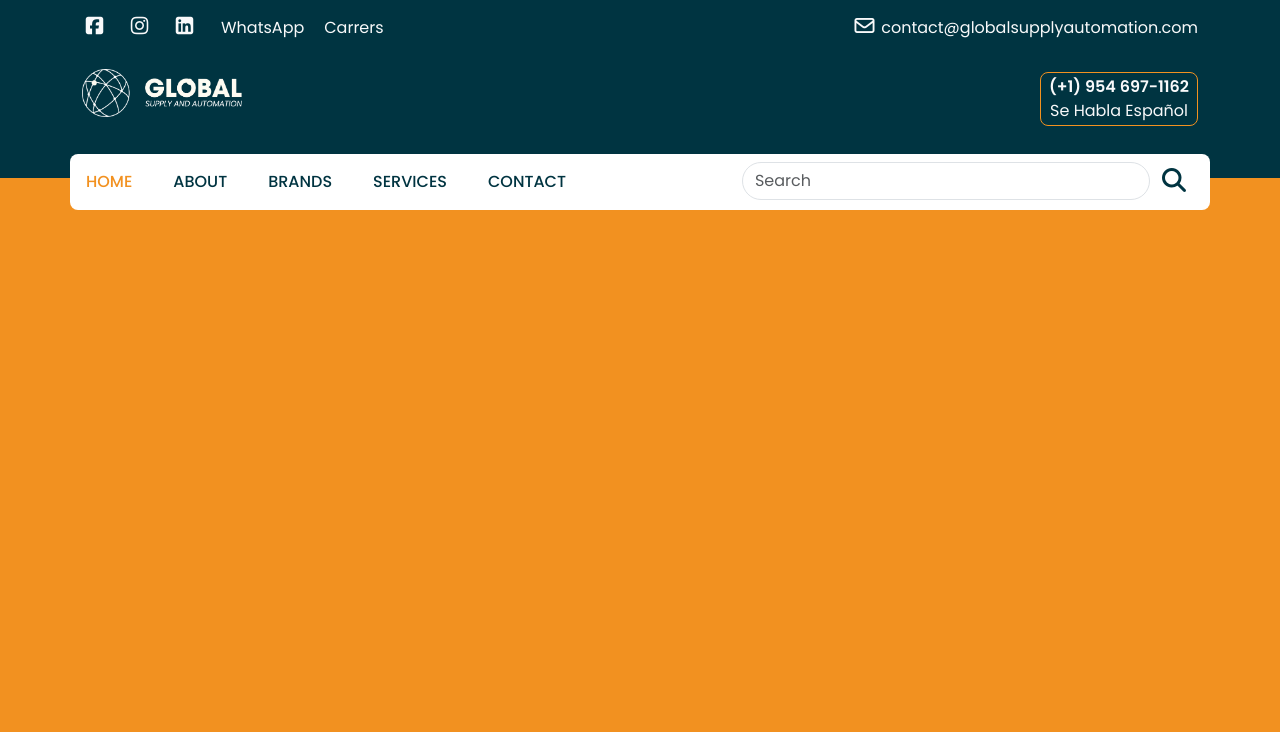
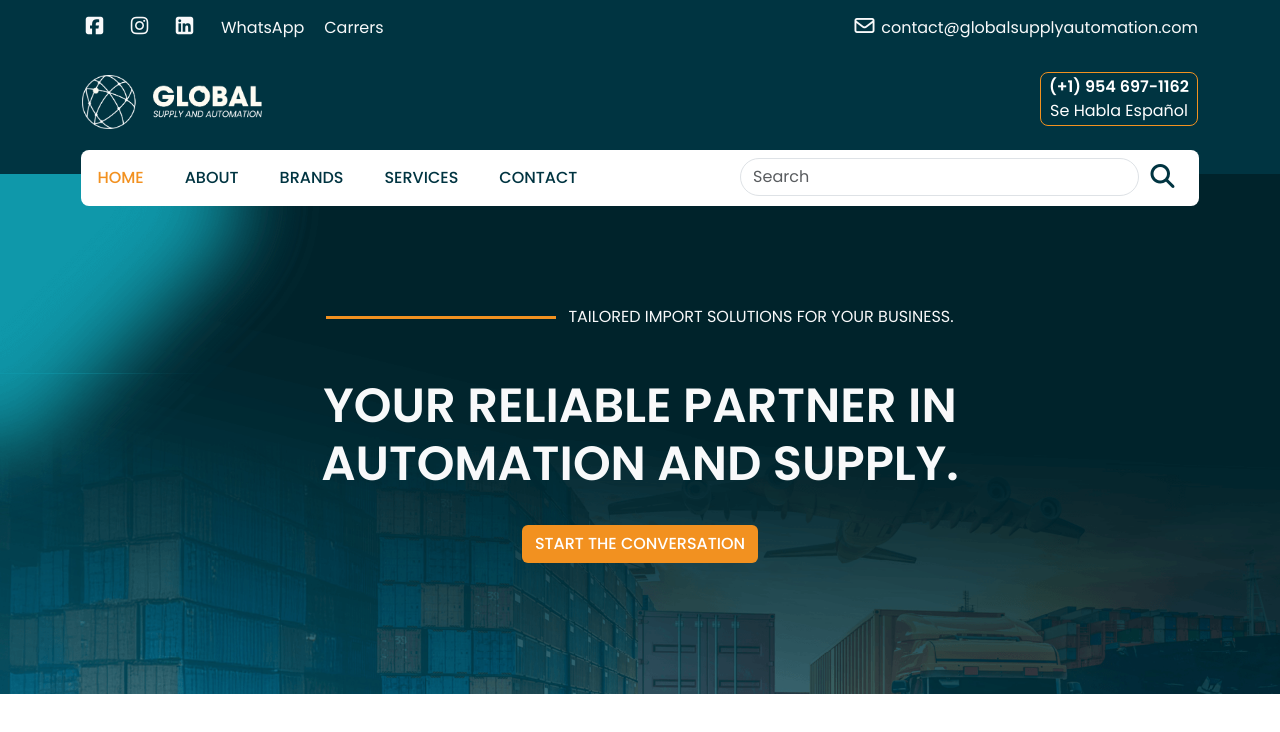
Before and after one commit to Kendra-Riquena/globalsupply, a plain HTML site: page index.html in a window 1280 px wide. Drawn offline with nearby package versions, Linux system fonts and the light colour scheme.

Commit message:
Finaliza Hero

```diff
--- a/css/global.css
+++ b/css/global.css
@@ -2,10 +2,37 @@
     --primary-color: #003441;
     --secondary-color: #F29120;
     --tertiary-color: #0F98AA;
+    --white: #FFFFFF;
+    --black: #000000;
+}
+
+* {
+    margin: 0;
+    padding: 0;
 }
 
 body {
     font-family: "Poppins", sans-serif;
     font-style: normal;
-    background-color: #F29120;
 }
+
+h1 {
+    font-size: 32px;
+    font-weight: 600;
+}
+
+.button {
+    background-color: var(--secondary-color);
+    color: var(--white);
+}
+
+.button:hover {
+    background-color: var(--tertiary-color);
+    color: var(--black);
+}
+
+@media screen and (min-width:992px) {
+    h1 {
+        font-size: 48px
+    }
+}
--- a/css/header.css
+++ b/css/header.css
@@ -35,7 +35,7 @@ header {
 }
 
 .nav-logo {
-    width: 160px;
+    width: 180px;
 }
 
 .nav-phone {
@@ -48,6 +48,16 @@ header {
 
 .nav-phone span {
     font-weight: 600;
+}
+
+.menu-header span a {
+    text-decoration: none !important;
+    color: #FFFFFF;
+    transition: 500ms;
+}
+
+.menu-header span a:hover {
+    color: var(--tertiary-color);
 }
 
 .menu-primary a {
@@ -94,23 +104,33 @@ header {
 
     .menu-header {
         position: static;
-        padding-bottom: 20px;
+        padding-bottom: 16px;
+    }
+
+    .nav-logo {
+        padding-top: 6px;
     }
 
     .menu-primary {
         position: absolute;
         top: 80%;
-        left: 0;
+        left: 1%;
         background-color: #FFFFFF;
         padding: 8px;
         border-radius: 8px;
-        width: 100%;
+        width: 98%;
         gap: 25px;
     }
 
     .menu-primary a,
     .menu-primary .btn-search {
         color: var(--primary-color);
+
+    }
+
+    .menu-primary a:hover,
+    .menu-primary .btn-search:hover {
+        color: var(--secondary-color);
 
     }
 
--- /dev/null
+++ b/css/home.css
@@ -0,0 +1,61 @@
+.hero-home {
+    background: url(../img/banner-home.png) no-repeat center;
+    background-size: cover;
+    width: 100%;
+    height: 88vh;
+    display: flex;
+    justify-content: center;
+    align-items: center;
+    text-align: center;
+}
+
+.hero-home .hero-line {
+    width: 80%;
+    max-width: 400px;
+    height: 3px !important;
+    margin: 0 auto 16px;
+    color: var(--secondary-color);
+    opacity: 1;
+    background-color: var(--secondary-color);
+}
+
+.hero-home p {
+    text-transform: uppercase;
+    font-size: 16px;
+    font-weight: 400px;
+}
+
+.hero-home h1 {
+    text-transform: uppercase;
+    margin: 32px 0;
+
+}
+
+.hero-home .button {
+    text-transform: uppercase;
+    font-weight: 500;
+}
+
+@media screen and (min-width:992px) {
+    .hero-home {
+        height: 65vh;
+    }
+
+    .hero-home-group {
+        display: flex;
+        flex-direction: row;
+        align-items: center;
+        justify-content: center;
+        gap: 12px;
+    }
+
+    .hero-home .hero-line {
+        margin: 0 0 16px;
+        width: 230px;
+        height: 3px !important;
+        color: var(--secondary-color);
+        opacity: 1;
+        background-color: var(--secondary-color);
+    }
+
+}
--- a/css/style.css
+++ b/css/style.css
@@ -1,2 +1,3 @@
 @import url(global.css);
 @import url(header.css);
+@import url(home.css);
--- a/index.html
+++ b/index.html
@@ -55,11 +55,13 @@
                 </button>
                 <div class="collapse navbar-collapse menu-header" id="navbarText">
                     <span class="navbar-text">
-                        <p class="nav-phone text-light">
-                            <span>(+1) 954 697-1162</span>
-                            <br>
-                            Se Habla Español
-                        </p>
+                        <a href="">
+                            <p class="nav-phone">
+                                <span>(+1) 954 697-1162</span>
+                                <br>
+                                Se Habla Español
+                            </p>
+                        </a>
                     </span>
                     <ul class="navbar-nav me-auto mb-2 mb-lg-0 menu-primary">
                         <li class="nav-item">
@@ -90,7 +92,16 @@
         </nav>
     </header>
     <main>
-
+        <section class="hero hero-home">
+            <div class="container">
+                <div class="hero-home-group">
+                    <hr class="hero-line">
+                    <p class="text-light">tailored import solutions for your business.</p>
+                </div>
+                <h1 class="text-light">Your reliable partner in <br> automation and supply.</h1>
+                <a href="#" class="btn button">Start the conversation</a>
+            </div>
+        </section>
     </main>
     <footer></footer>
     <script src="https://cdn.jsdelivr.net/npm/@popperjs/core@2.11.8/dist/umd/popper.min.js"
```
Also changed, not shown: img/banner-home.png (added).
